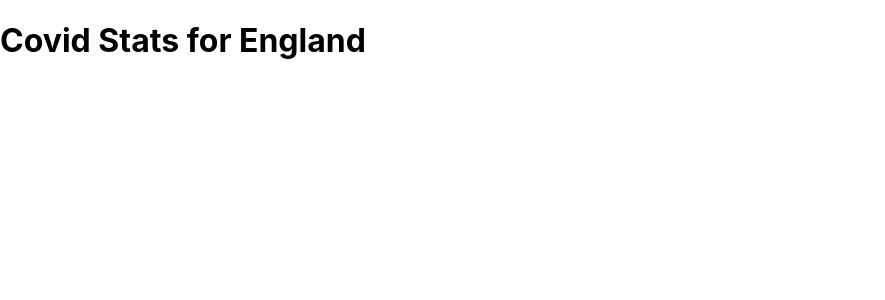
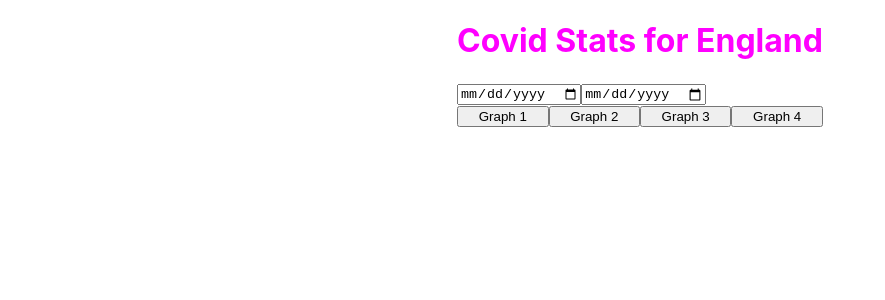
Before and after one commit to sharkand73/react_coronavirus_app_old, a React (Create React App) app: page / in a window 1280 px wide. Shown: the top 300 px of the page, without its empty margins (0-885 px from the left). Built offline with nearby package versions, Linux system fonts and the light colour scheme.

Commit message:
Built some components without state or functionality.

```diff
--- a/src/App.css
+++ b/src/App.css
@@ -1,4 +1,23 @@
-.App {
+body {
+  display: flex;
+  justify-content: center;
+}
+
+.main-container {
+  width: 80%;
+  background: gray;
+}
+
+header {
+  text-align: center;
+  color: magenta;
+}
+
+button {
+  width: 25%;
+}
+
+/* .App {
   text-align: center;
 }
 
@@ -35,4 +54,4 @@
   to {
     transform: rotate(360deg);
   }
-}
+} */
--- a/src/App.js
+++ b/src/App.js
@@ -3,7 +3,7 @@ import MainContainer from './containers/MainContainer';
 
 function App() {
   return (
-    <MainContainer />
+    <MainContainer className="main-container"/>
   );
 }
 
--- /dev/null
+++ b/src/components/DatesForm.js
@@ -0,0 +1,12 @@
+import React from 'react';
+
+const DatesForm = () => {
+    return (
+        <form className="dates-form">
+            <input type="date" classname="date-input"/>
+            <input type="date" classname="date-input"/>
+        </form>
+    )
+};
+
+export default DatesForm;
--- /dev/null
+++ b/src/components/Panel.js
@@ -0,0 +1,14 @@
+import React from 'react';
+
+const Panel = () => {
+    return (
+        <div>
+            <button id="button-1">Graph 1</button>
+            <button id="button-2">Graph 2</button>
+            <button id="button-3">Graph 3</button>
+            <button id="button-4">Graph 4</button>
+        </div>
+    )
+}
+
+export default Panel;
--- a/src/containers/MainContainer.js
+++ b/src/containers/MainContainer.js
@@ -1,9 +1,19 @@
 import React from 'react';
+import '../App.css';
+import DatesForm from '../components/DatesForm';
+import Panel from '../components/Panel';
 
 const MainContainer = () => {
 
     return (
-        <h1>Covid Stats for England</h1>
+        <>
+            <header>
+                <h1>Covid Stats for England</h1>
+            </header>
+            <DatesForm className="dates-form"/>
+            <Panel className="panel"/>
+
+        </>
     )
 }
 
```
Also changed, not shown: src/containers/MainContainer.css (added, +10 -0 lines).
